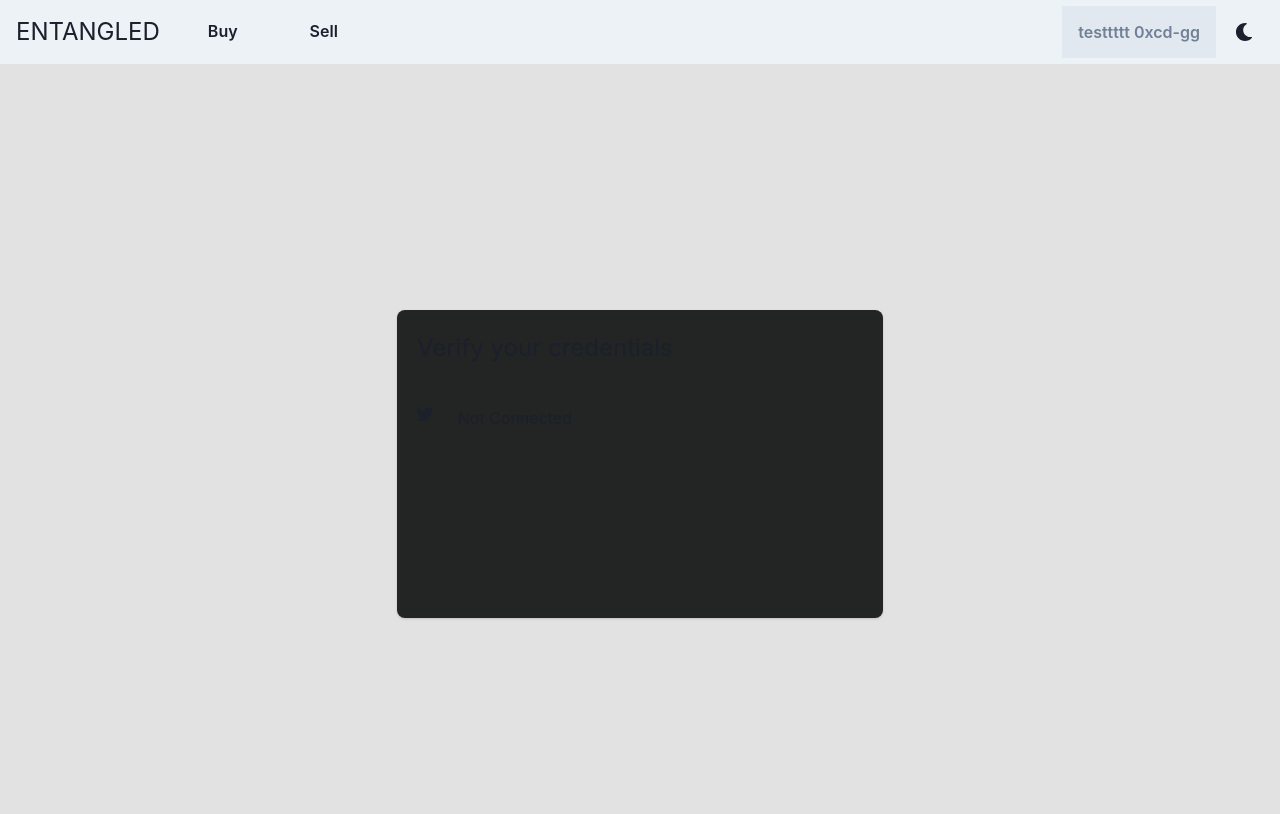
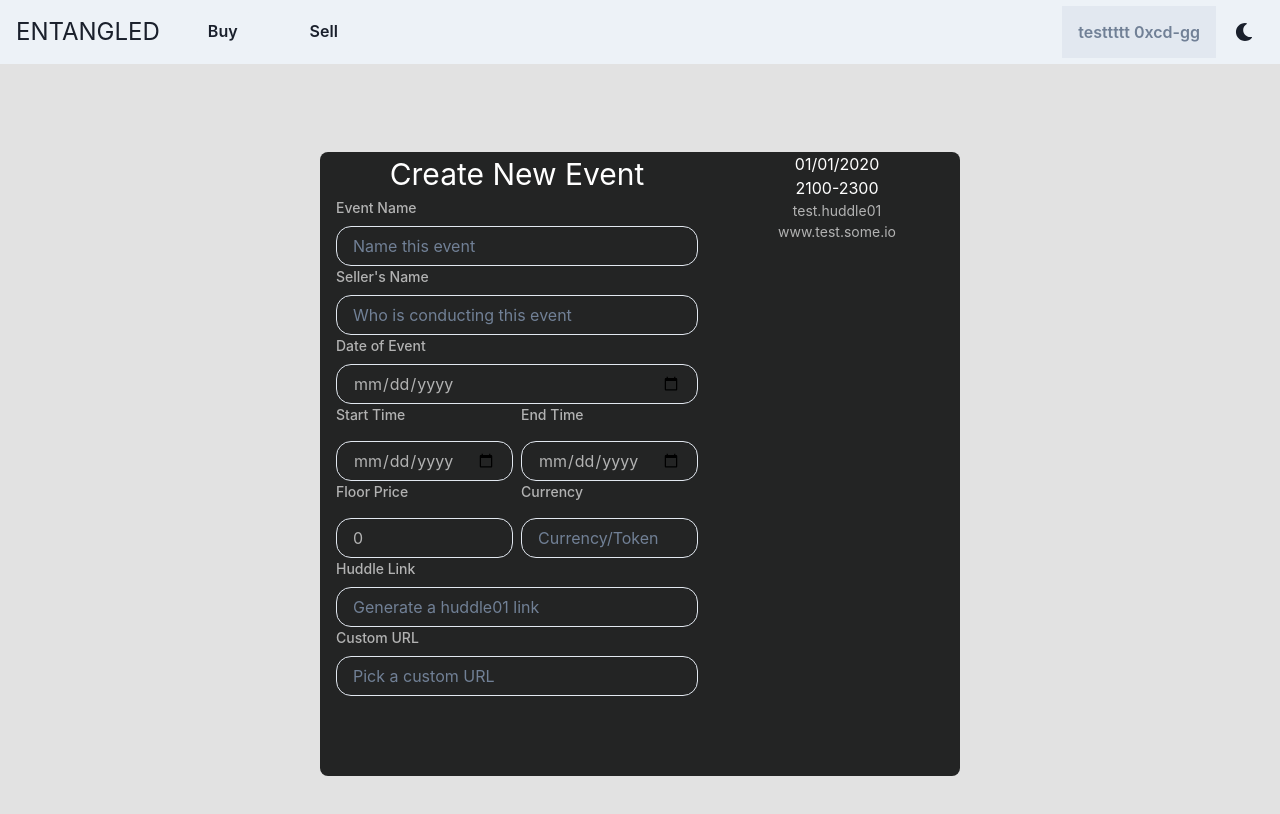
Before and after one commit to En-Tangled/entangled, a React (Create React App) app: page / in a window 1280 px wide. Shown: the top 814 px of the page. Built offline with nearby package versions, Linux system fonts and the light colour scheme.

Commit message:
adding state handling for event form

```diff
--- a/src/App.tsx
+++ b/src/App.tsx
@@ -1,15 +1,8 @@
-import * as React from "react"
 import {
   ChakraProvider,
-  Box,
-  Text,
-  Link,
-  VStack,
-  Code,
-  Grid,
-  Container,
   Center,
 } from "@chakra-ui/react"
+
 import { Navbar } from "../src/Components/Nav/Navbar";
 import { NewEvent } from "./Components/Forms/NewEvent";
 import { SocialCard } from "./Components/NewEvents/SocialCard";
@@ -20,7 +13,7 @@ export const App = () => (
   <ChakraProvider theme={theme}>
     <Navbar/>
     <Center bgColor='#E2E2E2' minHeight="100vh" minWidth="100vw">
-    <SocialCard/>
+    <NewEvent/>
     </Center>
   </ChakraProvider>
 )
--- a/src/Components/Forms/NewEvent.tsx
+++ b/src/Components/Forms/NewEvent.tsx
@@ -10,52 +10,85 @@ import {
     Spacer,
 } from '@chakra-ui/react'
 import './NewEvent.css'
-import { useState,useEffect } from 'react'
+import { useState, ChangeEvent } from 'react'
 
 export const NewEvent = () => {
-    const [eventName,setEventName] = useState("Placeholder");
+    const [eventName,setEventName] = useState("");
     const [eventDate,setEventDate] = useState("01/01/2020");
     const [startTime,setStartTime] = useState('2100');
     const [endTime,setEndTime] = useState('2300');
-    const [host,setHost] = useState('Johm');
+    const [host,setHost] = useState('');
     const [eventLink,setEventLink] = useState('test.huddle01');
     const [customUrl,setCustomUrl] = useState('www.test.some.io');
-    const [currency,setCurrency] = useState(0);
+    const [currency,setCurrency] = useState("");
+    const [sellerName,setSellerName] = useState('');
+    const [floorPrice,setFloorPrice] = useState(0);
+
+    const changeEventName = (e: ChangeEvent<HTMLInputElement>) => {
+        setEventName(e.target.value);
+    }
+    const changeSellerName = (e: ChangeEvent<HTMLInputElement>) => {
+        setSellerName(e.target.value);
+    }
+    const changeFloorPrice = (e: ChangeEvent<HTMLInputElement>) => {
+        setFloorPrice(parseInt(e.target.value));
+    }
+
+    const changeStartTime = (e: ChangeEvent<HTMLInputElement>) => {
+        setStartTime(e.target.value);
+    }
+
+    const changeEndTime = (e: ChangeEvent<HTMLInputElement>) => {
+        setEndTime(e.target.value);
+    }
+
+    const changeCurrency = (e: ChangeEvent<HTMLInputElement>) => {
+        setCurrency(e.target.value);
+    }
+
+    const changeHuddleLink = (e: ChangeEvent<HTMLInputElement>) => {
+        setEventLink(e.target.value);
+    }
+
+    const changeCustomURL = (e: ChangeEvent<HTMLInputElement>) => {
+        setCustomUrl(e.target.value);
+    }
+
     return (
         <Flex className='form-container' height='624px' width='800px'>
             <Container className='form-subcontainer' centerContent={true}>
             <Text color='white' fontSize='3xl'>Create New Event</Text>
             <FormControl>
                 <FormLabel fontSize='sm' color='#FFFFFFA6'>Event Name</FormLabel>
-                <Input type="text" color='#FFFFFFA6' placeholder='Name this event' borderRadius = '15px'></Input>
+                <Input onChange = {changeEventName} value = {eventName} type="text" color='#FFFFFFA6' placeholder='Name this event' borderRadius = '15px'></Input>
                 <FormLabel fontSize='sm' color='#FFFFFFA6'>Seller's Name</FormLabel>
-                <Input type="text" color='#FFFFFFA6' placeholder='Who is conducting this event' borderRadius = '15px'></Input>
+                <Input onChange = {changeSellerName} value = {sellerName} type="text" color='#FFFFFFA6' placeholder='Who is conducting this event' borderRadius = '15px'></Input>
                 <FormLabel fontSize='sm' color='#FFFFFFA6'>Date of Event</FormLabel>
                 <Input type="date" color='#FFFFFFA6' placeholder='Pick a date for this event' borderRadius = '15px'></Input>
                 <HStack>
                     <Stack>
                     <FormLabel fontSize='sm' color='#FFFFFFA6'>Start Time</FormLabel>
-                    <Input type="date" color='#FFFFFFA6' placeholder='extra small size' borderRadius = '15px'></Input>
+                    <Input onChange = {changeStartTime} value = {startTime} type="date" color='#FFFFFFA6' placeholder='extra small size' borderRadius = '15px'></Input>
                     </Stack>
                     <Stack>
                     <FormLabel fontSize='sm' color='#FFFFFFA6'>End Time</FormLabel>
-                    <Input type="date" color='#FFFFFFA6' placeholder='extra small size' borderRadius = '15px'></Input>
+                    <Input onChange = {changeEndTime} value = {endTime} type="date" color='#FFFFFFA6' placeholder='extra small size' borderRadius = '15px'></Input>
                     </Stack>
                 </HStack>
                 <HStack>
                     <Stack>
                     <FormLabel fontSize='sm' color='#FFFFFFA6'>Floor Price</FormLabel>
-                    <Input type="number" color='#FFFFFFA6' placeholder='Starting bid price' borderRadius = '15px'></Input>
+                    <Input onChange = {changeFloorPrice} value = {floorPrice} type="number" color='#FFFFFFA6' placeholder='Starting bid price' borderRadius = '15px'></Input>
                     </Stack>
                     <Stack>
                     <FormLabel fontSize='sm' color='#FFFFFFA6'>Currency</FormLabel>
-                    <Input type="number" color='#FFFFFFA6' placeholder='Currency/Token' borderRadius = '15px'></Input>
+                    <Input onChange = {changeCurrency} value = {currency} type="string" color='#FFFFFFA6' placeholder='Currency/Token' borderRadius = '15px'></Input>
                     </Stack>
                 </HStack>
                 <FormLabel fontSize='sm' color='#FFFFFFA6'>Huddle Link</FormLabel>
-                <Input type="number" color='#FFFFFFA6' placeholder='Generate a huddle01 link' borderRadius = '15px'></Input>
+                <Input onChange = {changeHuddleLink} value = {eventLink} type="number" color='#FFFFFFA6' placeholder='Generate a huddle01 link' borderRadius = '15px'></Input>
                 <FormLabel fontSize='sm' color='#FFFFFFA6'>Custom URL</FormLabel>
-                <Input type="number" color='#FFFFFFA6' placeholder='Pick a custom URL' borderRadius = '15px'></Input>
+                <Input onChange = {changeCustomURL} value={customUrl} type="number" color='#FFFFFFA6' placeholder='Pick a custom URL' borderRadius = '15px'></Input>
             </FormControl>
             </Container>
             <Spacer/>
--- a/src/Components/Nav/Navbar.tsx
+++ b/src/Components/Nav/Navbar.tsx
@@ -3,7 +3,6 @@ import {
     Box,
     Flex,
     HStack,
-    IconButton,
     Button,
     Menu,
     MenuButton,
```
